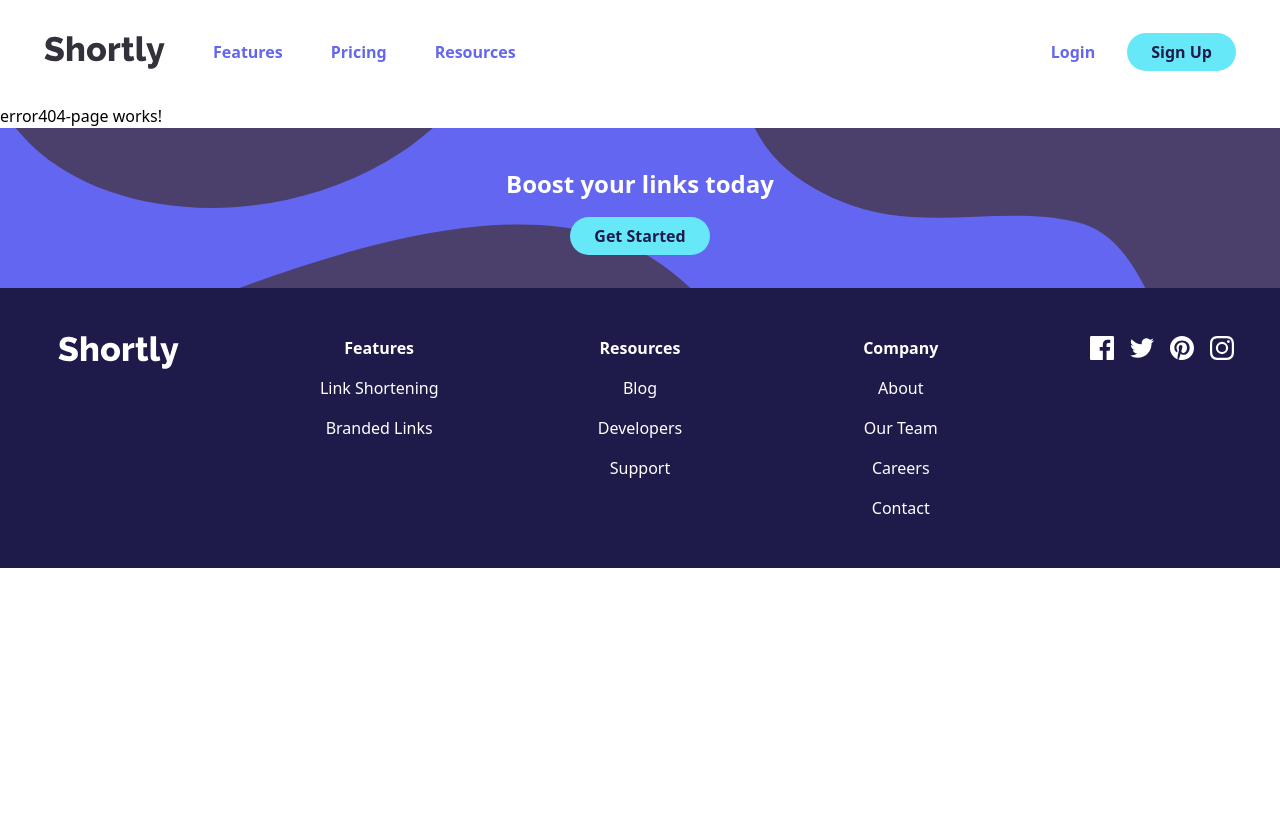
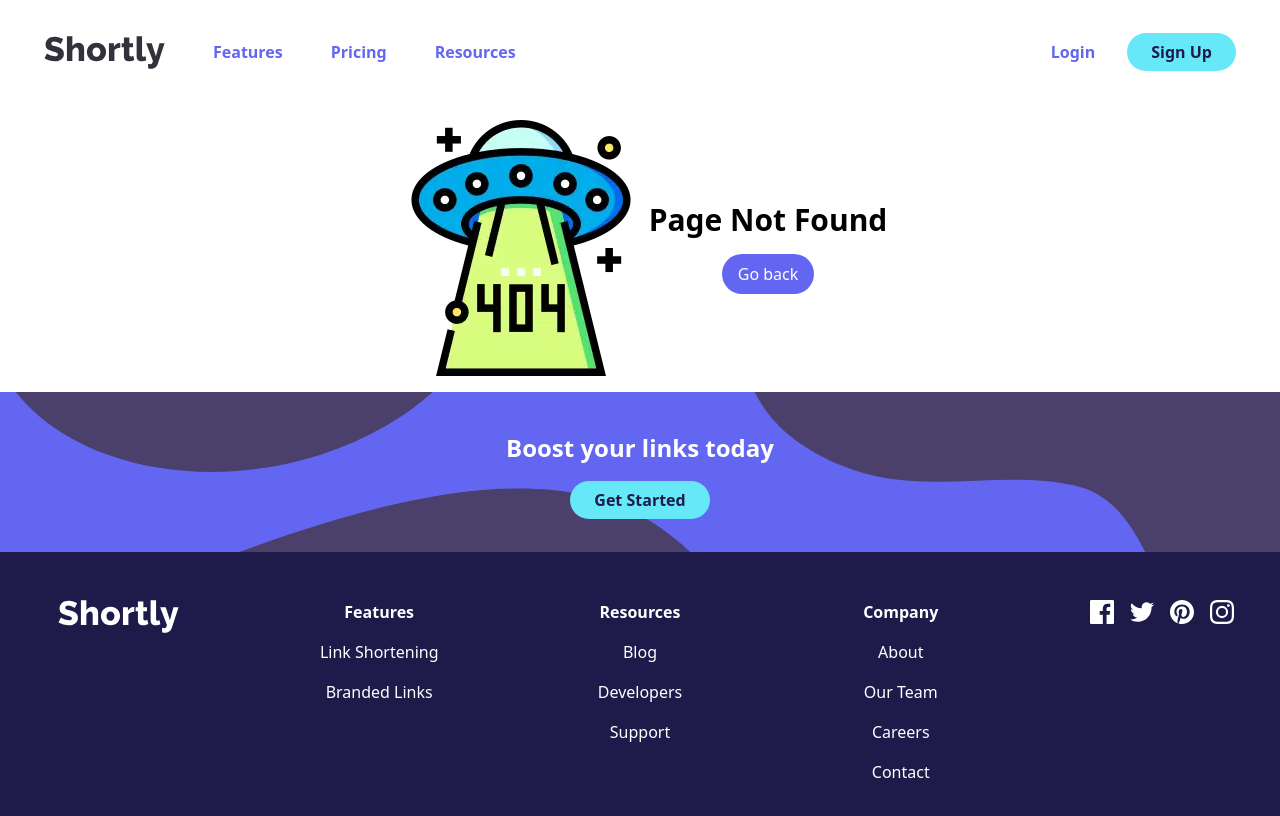
Before and after one commit to KrlosPK/url-shortening-app, an Angular app: page /404 in a window 1280 px wide. Shown: the top 816 px of the page. Built offline with nearby package versions, Linux system fonts and the light colour scheme.

Commit message:
feat: add not found page

```diff
--- a/package.json
+++ b/package.json
@@ -1,6 +1,6 @@
 {
   "name": "url-shortening-app",
-  "version": "1.0.0",
+  "version": "1.1.0",
   "scripts": {
     "ng": "ng",
     "start": "ng serve",
--- a/src/app/shared/pages/error404-page/error404-page.component.html
+++ b/src/app/shared/pages/error404-page/error404-page.component.html
@@ -1 +1,18 @@
-<p>error404-page works!</p>
+<section class="flex items-center justify-center my-4">
+  <img
+    alt="Error 404 page not found"
+    height="256"
+    src="./assets/images/not_found.webp"
+    width="256"
+  />
+
+  <article class="flex flex-col">
+    <h2 class="text-3xl font-bold">Page Not Found</h2>
+
+    <a
+      class="px-4 py-2 mx-auto mt-4 text-white bg-indigo-500 rounded-full w-fit"
+      href="/"
+      >Go back</a
+    >
+  </article>
+</section>
```
Also changed, not shown: src/assets/images/not_found.webp (added), 1 other file (tests, documents, lock files or other folders).
